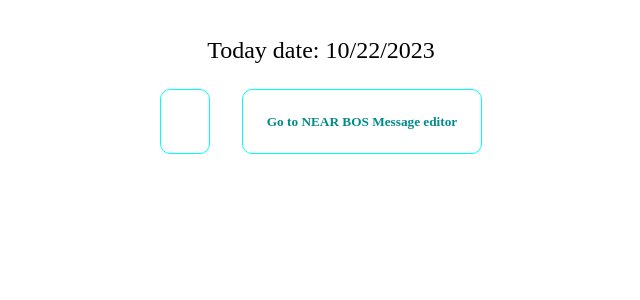
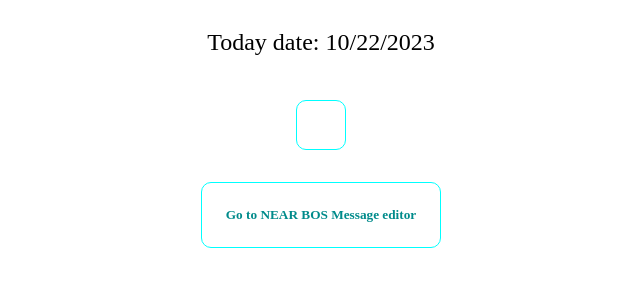
Before and after one commit to itplutoplutone350/nextjs-blog, a Next.js app: page /posts/first-post in a window 1280 px wide. Shown: the top 300 px of the page, without its empty margins (319-959 px from the left). Built offline with nearby package versions, Linux system fonts and the light colour scheme.

Commit message:
Update first-post.js

```diff
--- a/pages/posts/first-post.js
+++ b/pages/posts/first-post.js
@@ -26,11 +26,11 @@ export default function FirstPost({ children, href }) {
   const gotolink = href? href : "../index";
 
   return (
-    <div className={styles.container}  >
+    <div>
 
       <p  className={styles.description} >Today date:  {formattedDate}</p>
 
-      <h5 >
+      <h5 className={styles.container}  >
       <Link className={styles.cardred} href={gotolink}>{children}</Link>
       <Link className={styles.cardred} href="https://test.near.org/embed/plutoplutone347.testnet/widget/MsgManager-1">Go to NEAR BOS Message editor</Link>
       </h5>
@@ -68,7 +68,7 @@ const handleBtnClick2 = () => {
 };
 return (
   <>
-    <div className={styles.card}>
+    <div className={styles.card}  >
       <label>Message handler</label>
 
     <textarea
```
